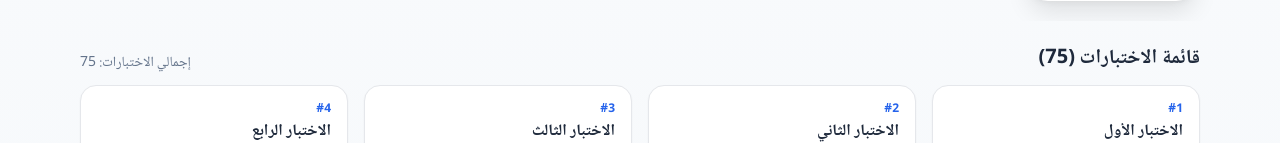
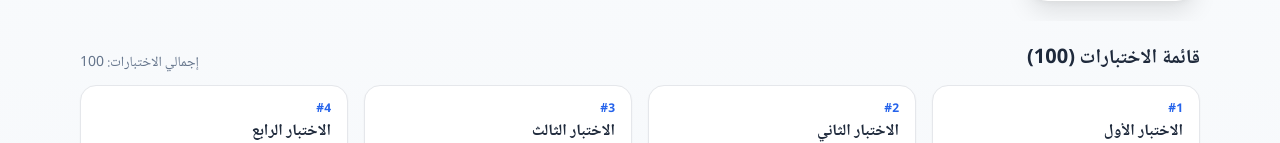
Before and after one commit to Ahmed-Yasser-El-Sharkawy/Almajd-Schools, a React (Vite) app: page / in a window 1280 px wide. Shown: the part 219-362 px from the top of the page. Built offline with nearby package versions, Linux system fonts and the light colour scheme.

Commit message:
add exams from 76 to 100

```diff
--- a/src/App.jsx
+++ b/src/App.jsx
@@ -78,6 +78,32 @@ const TESTS = [
   { id: 73, title: "الاختبار الثالث و السبعون", url: "https://forms.gle/JWpvxiCWrPiwqLYL8" },
   { id: 74, title: "الاختبار الرابع و السبعون", url: "https://forms.gle/WYgQrUjD4LtkHVou6" },
   { id: 75, title: "الاختبار الخامس و السبعون", url: "https://forms.gle/ZUJX3K5ZJWFq1Czn9" },
+  { id: 76, title: "الاختبار السادس و السبعون", url: "https://docs.google.com/forms/d/e/1FAIpQLSeGxeOVgX1GwYLrJNwgnvAl6itud8G08xpglHmXnr9_WSy6lQ/viewform"},
+  { id: 77, title: "الاختبار السابع و السبعون", url: "https://docs.google.com/forms/d/e/1FAIpQLSeftQKEHAXo2Oyanu6QZ6dAHwf-dPRMhhw-wJg7vT9bG4YeCw/viewform" },
+  { id: 78, title: "الاختبار الثامن و السبعون", url: "https://docs.google.com/forms/d/e/1FAIpQLSeBcfpH5Nq4YiI8t9_kd3fENf-t-R2mAc95juzCql85-1cM9A/viewform" },
+  { id: 79, title: "الاختبار التاسع و السبعون", url: "https://docs.google.com/forms/d/e/1FAIpQLSfjbo13qvpMHJiTdYnPEkRNHG9eU9oZeUC1YPbM7cUcq3fQbQ/viewform" },
+  { id: 80, title: "الاختبار الثمانون", url: "https://docs.google.com/forms/d/e/1FAIpQLScv_CJXF-6mOwWDnaSanVNw_rXOukfTELAH0jCK8snGcH2wSA/viewform" },
+  { id: 81, title: "الاختبار الواحد و الثمانون", url: "https://docs.google.com/forms/d/e/1FAIpQLSe94dMoqX7SV_6FWEnKYpNtMMf0vxrZ4yJXinTSFoilTJhUJg/viewform" },
+  { id: 82, title: "الاختبار الثاني و الثـمـــانون", url: "https://docs.google.com/forms/d/e/1FAIpQLSdp_aNh6LfqFdPIE8uY5wXwI2S4NBd9gS4V1A2JVqaKzF4gug/viewform" },
+  { id: 83, title: "الاختبار الثالث و الثـماـنون", url: "https://docs.google.com/forms/d/e/1FAIpQLScDosILMSp98zQtFb_WnlGRtR_5CfB65L8re87eRS-1rCBlpw/viewform" },
+  { id: 84, title: "الاختبار الرابع و الثـمـــانون", url: "https://docs.google.com/forms/d/e/1FAIpQLSdiRw4mA38QHqRqgXM1ysG_s53UAmh99eF3YcL9IBJC5dQhTw/viewform" },
+  { id: 85, title: "الاختبار الخامس و الثمانون", url: "https://docs.google.com/forms/d/e/1FAIpQLSffk3PK01WaMoYBGYIXsU7dhFe4d-3icqPEOlP4I6wMHFDXfQ/viewform" },
+  { id: 86, title: "الاختبار السادس و الثـماـــنون", url: "https://docs.google.com/forms/d/e/1FAIpQLScbw4TCzRIt28k3ZApylBKgRsmx1xnjq2W8lZ2w0DcNEjZxCg/viewform" },
+  { id: 87, title: "الاختبار السابع و الثـماـــنون", url: "https://docs.google.com/forms/d/e/1FAIpQLSdA9G9V1WljFpZ0h1wE9hLGgfzMXj0ly45tVSZY4SRJeRgr5A/viewform" },
+  { id: 88, title: "الاختبار الثامن و الثـماـــنون", url: "https://docs.google.com/forms/d/e/1FAIpQLSet2MW1NrivHATjDlKx_Wv1Pl1ppsRIFFbwAQFIxLhVqj1nug/viewform" },
+  { id: 89, title: "الاختبار التاسع و الثـمــاـنون", url: "https://docs.google.com/forms/d/e/1FAIpQLSdW_mn_obuZGc19VyAdetMPbLvujveXQWx3clbOCFgyqhVHEg/viewform" },
+  { id: 90, title: "الاختبار التسعون", url: "https://docs.google.com/forms/d/e/1FAIpQLSfgW72v5CsESvvYRWHMXNh2ov8cOh3fYtNHMqb6ni-KN1O0sA/viewform" },
+  { id: 91, title: "الاختبار الواحد و التسعون", url: "https://docs.google.com/forms/d/e/1FAIpQLSc4KvrUmqycE8E5gZqDl-siEfvyseGSU-p4C1gqHYVOR2x-yw/viewform" },
+  { id: 92, title: "الاختبار الثاني و التسعون", url: "https://docs.google.com/forms/d/e/1FAIpQLSdMONWl0VeWuU7fXCWcPLTXP9NH1vQxqVuR5vSGWGBO3zyeDg/viewform" },
+  { id: 93, title: "الاختبار الثالث و التسعون", url: "https://docs.google.com/forms/d/e/1FAIpQLSfuPGPsDQrn6KPOtuitqpNfGBjT9cDyUJIH1hZbr65z_sXtvw/viewform" },
+  { id: 94, title: "الاختبار الرابع و التسعون", url: "https://docs.google.com/forms/d/e/1FAIpQLSfWSZs9SGrA5c5isMjUFSplKiQd8hGafaY_XZrdU93asRKMUQ/viewform" },
+  { id: 95, title: "الاختبار الخامس و التسعون", url: "https://docs.google.com/forms/d/e/1FAIpQLSddd3o7N8B_m_9oR96GN7yvURWiSGQieGhi2OVP1_MGAkb3nw/viewform" },
+  { id: 96, title: "الاختبار السادس و التسعون", url: "https://docs.google.com/forms/d/e/1FAIpQLSenU6QdXfN9np84T6DkwvB-Bfikht5WAx54HFqyacNk6ibYiw/viewform" },
+  { id: 97, title: "الاختبار السابع و التسعون", url: "https://docs.google.com/forms/d/e/1FAIpQLSdO7k2VB7YpN5NdKgfjfioDwKd1rxo5jT4ozzhak0JmOGJ7_g/viewform" },
+  { id: 98, title: "الاختبار الثامن و التسعون", url: "https://docs.google.com/forms/d/e/1FAIpQLScTaA9UemFZ0404dcDYTWTvBiwL-NHwm6NduoO82ei2gfqGZQ/viewform" },
+  { id: 99, title: "الاختبار التاسع و التسعون", url: "https://docs.google.com/forms/d/e/1FAIpQLSdzDNq43tmY30XCJH-fh7qV3hC_57bmcAyqtRhSEP5LOi5UBg/viewform" },
+  { id: 100, title: "الاختبار المائة", url: "https://docs.google.com/forms/d/e/1FAIpQLSeXM1zteXh00R0xQk65oVgdVCLavzp2zz4Ex-qF4OusWEgURQ/viewform" },
+
 ];
 
 function classNames(...c){ return c.filter(Boolean).join(' '); }
```
